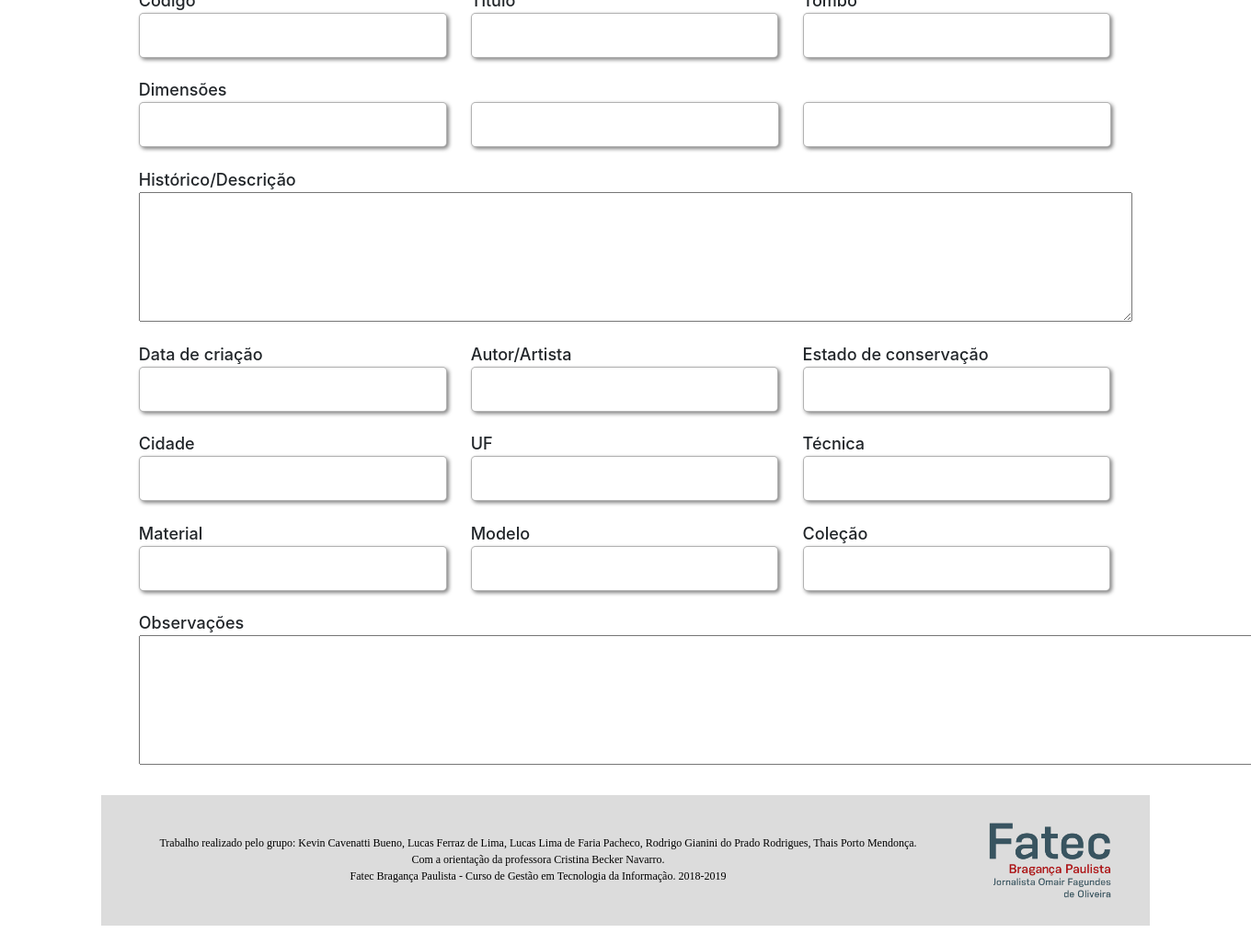
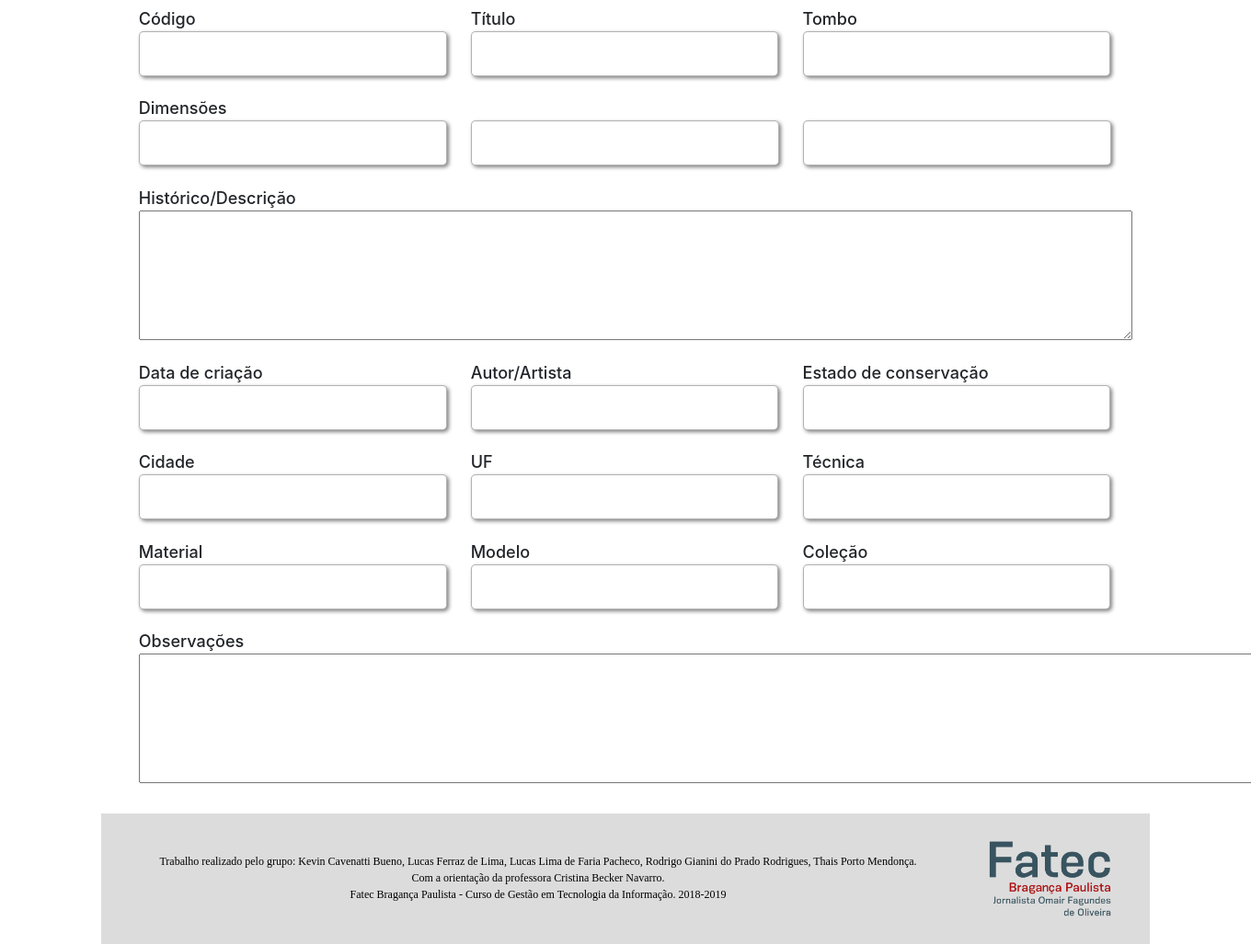
Before and after one commit to Lucaslfp/TG-PHP, a PHP site: page /tg/php/obras/consulta/imprimir.php?id=1 in a window 1360 px wide; the page is wider, and only the part inside the window is pictured. Shown: that part at 92% size. Run offline with PHP 8.4, Linux system fonts and the light colour scheme; data comes from the database, SQL or seed files in the repository; data that the repository does not hold is empty.

Commit message:
ajustes no espaçamento da página de impressão

```diff
--- a/php/obras/consulta/imprimir.php
+++ b/php/obras/consulta/imprimir.php
@@ -22,7 +22,7 @@ $col = $colecao->fetch();
     </head>
 
     <body class="cadastrar" onload="window.print()">
-        <div class="container">
+        <div class="container" style="padding-top: 20px;">
             <div class="aba-1 col-md-12" style="display: block;">
                 <form id="cadastro-obra" action="./../funcoes-obras.php?param=editar&id=<?php echo $id; ?>" method="POST">
                     <label for='codigo' class="titulos">Código<input type="text" id="codigo" name="item-cod" value="<?php echo $i['id_item']; ?>" readonly /></label>
```
